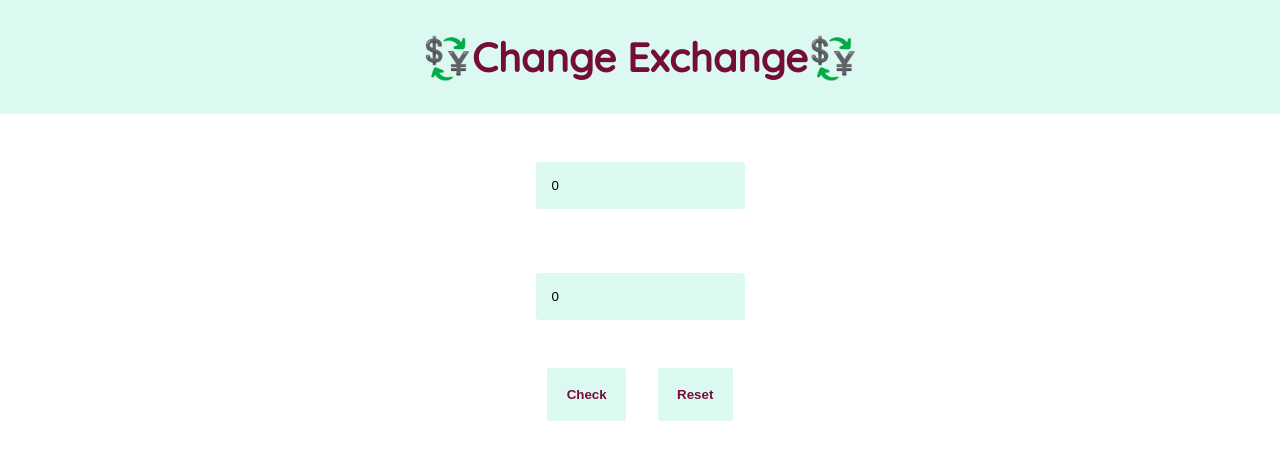
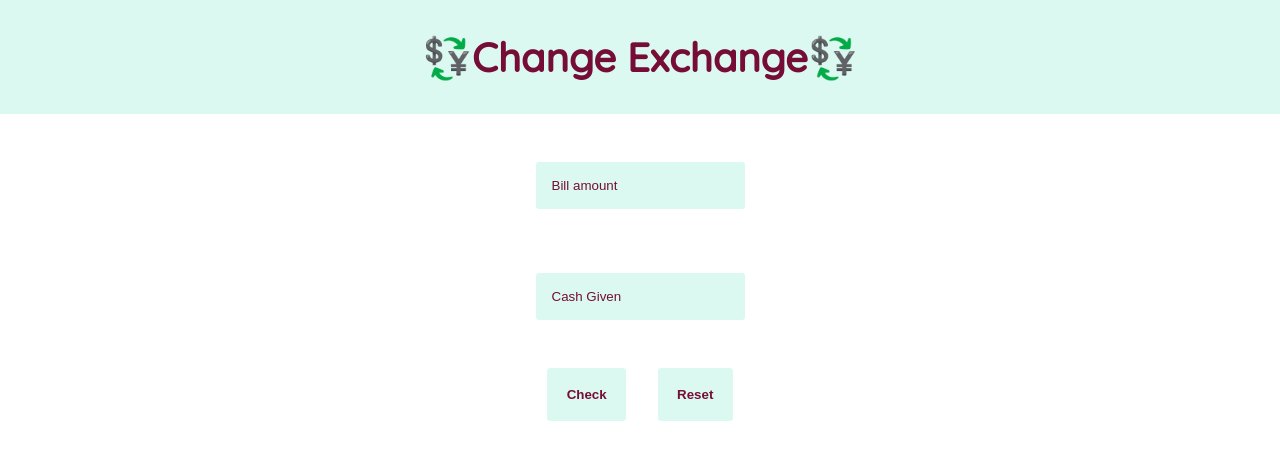
Before and after one commit to tiwariaditya15/Cashapp-react, a React (Create React App) app: page / in a window 1280 px wide. Shown: the top 460 px of the page. Built offline with nearby package versions, Linux system fonts and the light colour scheme.

Commit message:
Fix: removed intializing state with 0

```diff
--- a/src/components/Inputs.js
+++ b/src/components/Inputs.js
@@ -7,8 +7,8 @@ import Warn from './Warn';
 export default function Inputs(){
 
 
-        const [bill, setBill] = useState(0);
-        const [cash, setCash] = useState(0);
+        const [bill, setBill] = useState();
+        const [cash, setCash] = useState();
         const [ret, setRet] = useState(0);
         const [message, setMessage] = useState('');
 
```
Also changed, not shown: 1 other file (tests, documents, lock files or other folders).
